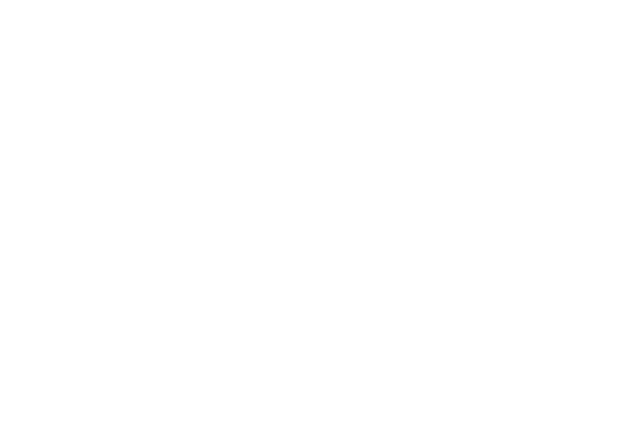
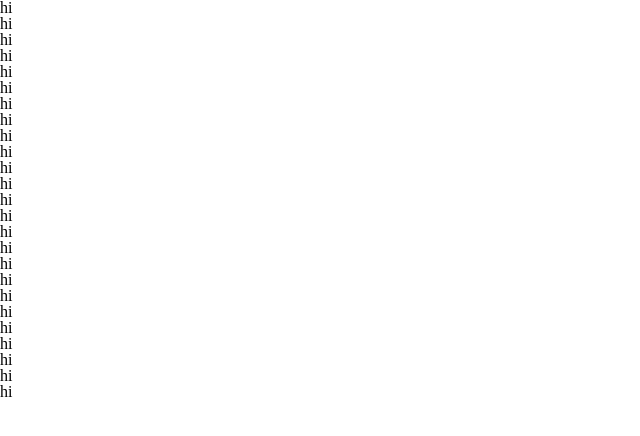
Before and after one commit to xihai01/bar-chart-project, a website: page index.html in a window 1280 px wide. Shown: the whole page, without its empty margins (0-640 px from the left). Drawn offline with nearby package versions, Linux system fonts and the light colour scheme.

Commit message:
added styles.css

```diff
--- a/index.html
+++ b/index.html
@@ -5,10 +5,12 @@
   <meta http-equiv="X-UA-Compatible" content="IE=edge">
   <meta name="viewport" content="width=device-width, initial-scale=1.0">
   <script src="node_modules/jquery/dist/jquery.js"></script>
+  <link rel="stylesheet" href="reset.css">
+  <link rel="stylesheet" href="styles.css">
   <script src="script.js"></script>
   <title>Bar Chart</title>
 </head>
 <body>
-
+  <div class="img"></div>
 </body>
 </html>
--- a/script.js
+++ b/script.js
@@ -1,3 +1,28 @@
 jQuery(function() {
+  const drawBarChart = function(data, options, element) {
+    //create a div inside element to serve as a wrapper
+    element.append('<div class="wrapper"></div>');
+    //draw a grid
+    drawGrid();
+  }
 
+  function drawGrid() {
+    //find the max value in dataset and set it as height
+    let height = 5;
+    //set the width as length of dataset
+    let width = data.length;
+
+    //draw grid
+    for (let i = 1; i <= height; i++) {
+      for (let j = 1; j <= width; j++) {
+        $('.wrapper').append('<div>hi</div>');
+      }
+    }
+  }
+
+  //testing
+  let data = [1, 2, 3, 4, 5];
+  let options = {};
+  let element = $('.img');
+  drawBarChart(data, options, element);
 })
```
Also changed, not shown: styles.css (added).
